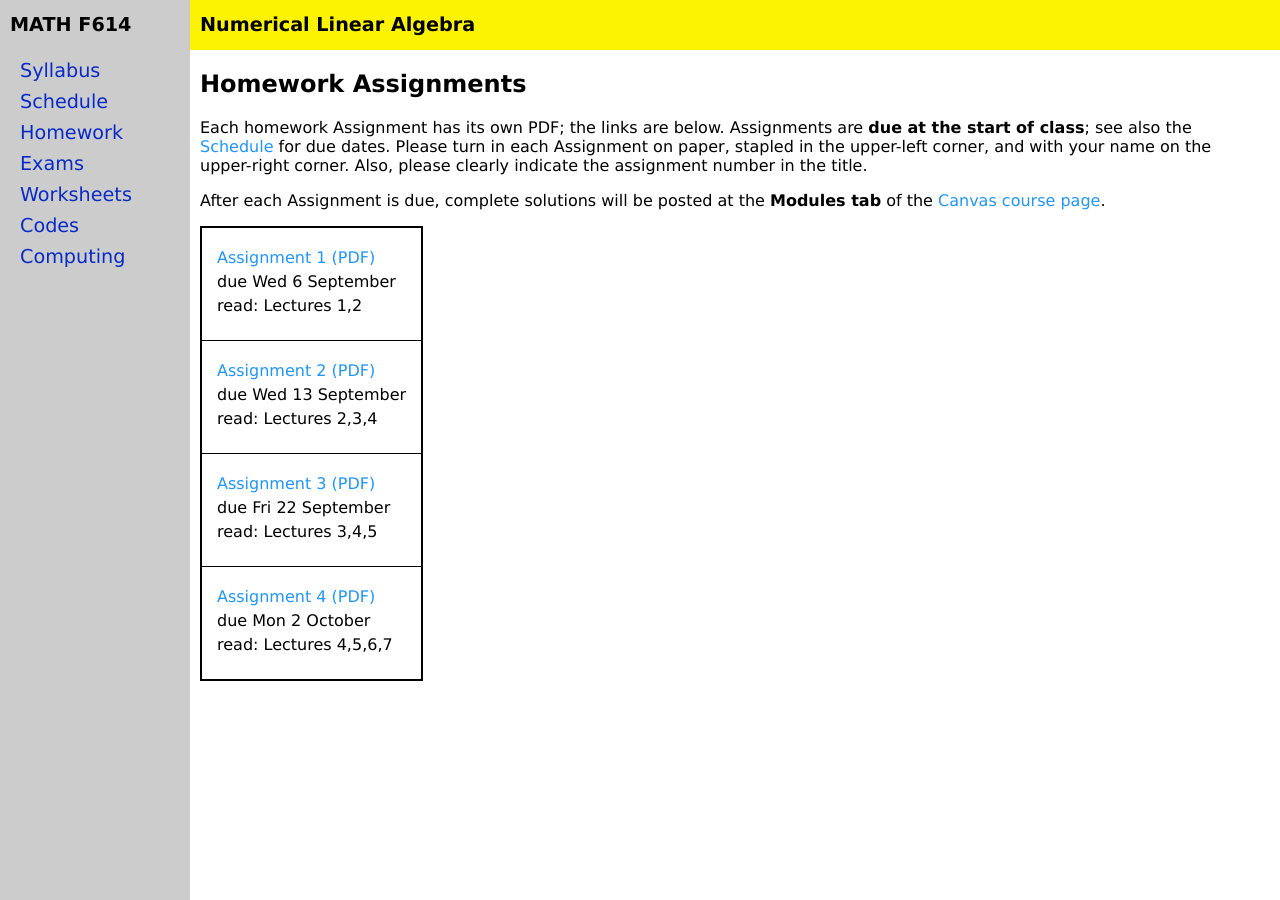
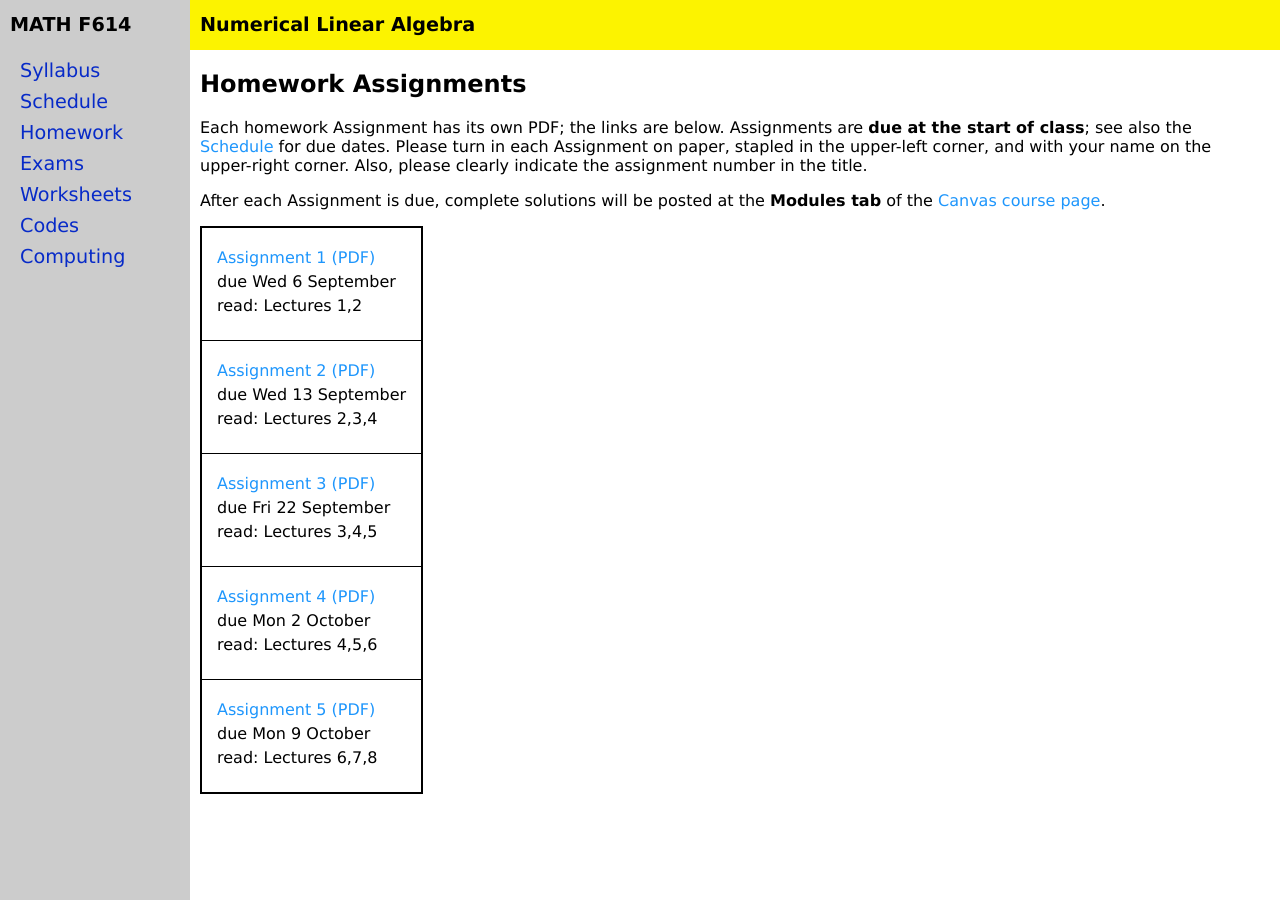
Before and after one commit to bueler/nla, a Jekyll site: the page built from homework.md, in a window 1280 px wide. Built offline with Jekyll 4.4.1, drawn with Linux system fonts in a browser that asks for light colours.

Commit message:
Assignment 5

```diff
--- a/_data/homework.yml
+++ b/_data/homework.yml
@@ -16,7 +16,11 @@ homework:
 - name: Assignment 4
   due: Mon 2 October
   blank: A4.pdf
-  sections: Lectures 4,5,6,7
+  sections: Lectures 4,5,6
+- name: Assignment 5
+  due: Mon 9 October
+  blank: A5.pdf
+  sections: Lectures 6,7,8
 
 #  seealsoname: Classical iterative methods slides
 #  seealsopdf: https://bueler.github.io/nade/assets/slides/iterative.pdf
```
Also changed, not shown: 2 other files.
